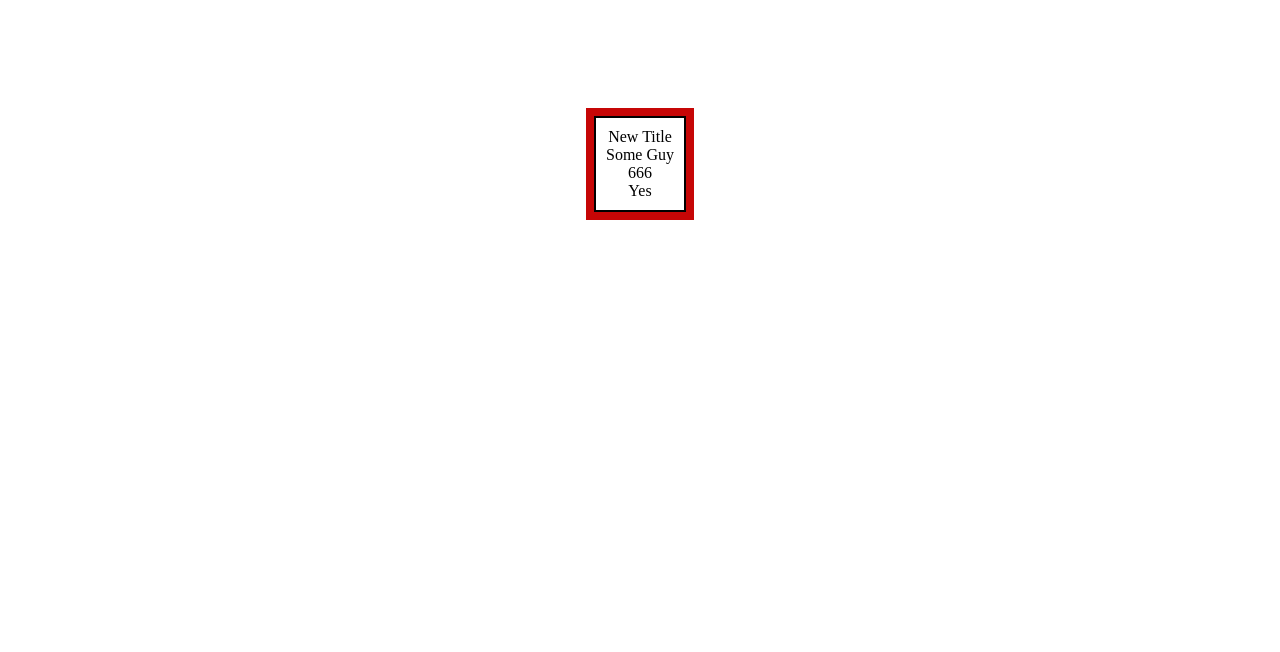
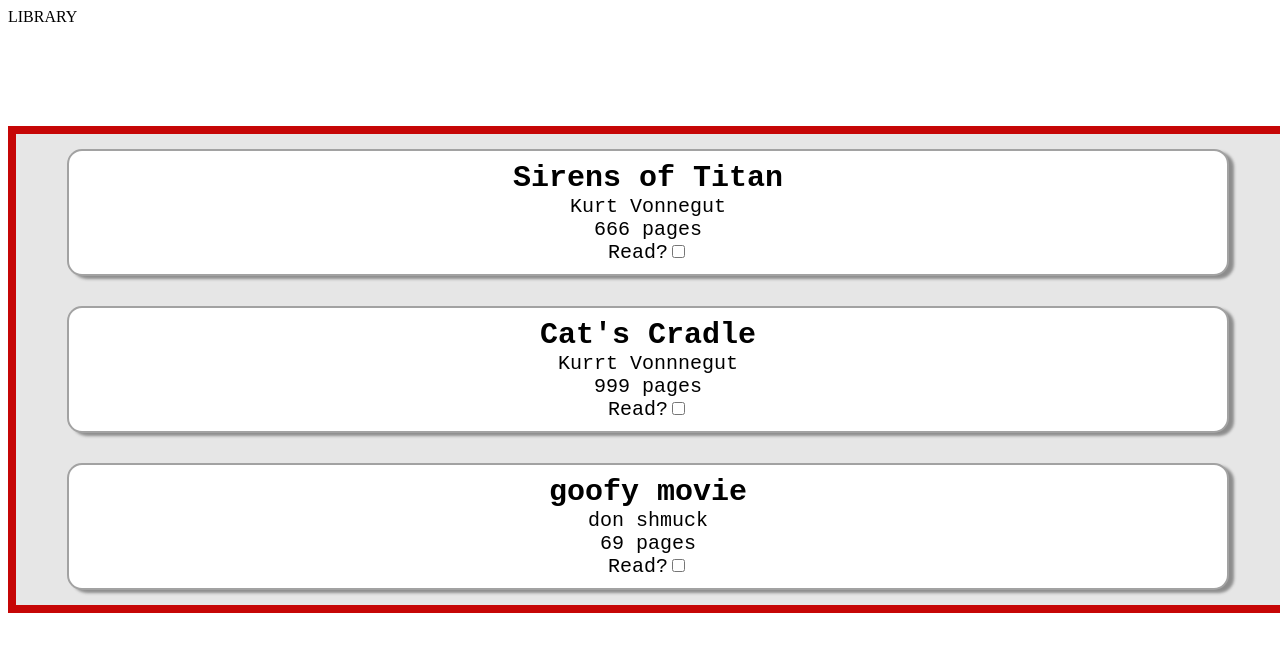
Before and after one commit to LoKrohn/library-app, a plain HTML site: page index.html in a window 1280 px wide. Drawn offline with Linux system fonts and the light colour scheme; a web font is replaced by a local one.

Commit message:
add function for flexible card addition

```diff
--- a/app.js
+++ b/app.js
@@ -1,3 +1,58 @@
-const title = document.querySelector('.title');
+const library = [
+    {
+        "title": "Sirens of Titan",
+        "author": "Kurt Vonnegut",
+        "pages": "666",
+        "read": true
+    },
+    {
+        "title": "Cat's Cradle",
+        "author": "Kurrt Vonnnegut",
+        "pages": "999",
+        "read": false
+        },
+    {
+        "title": "goofy movie",
+        "author": "don shmuck",
+        "pages": "69",
+        "read": false
+            }
+    ];
 
-title.textContent = 'New Title';
+// function Book(title, author, pages, read) {
+//     this.title = title;
+//     this.author = author;
+//     this.pages = pages;
+//     this.read = Boolean(read);
+// }
+
+const container = document.querySelector('#container');
+
+function createBookCards () {
+    for (let i=0; i<library.length; i++) {
+        const book = document.createElement('div');
+            book.classList.add('book');
+        const title = document.createElement('div');
+            title.classList.add('title');
+            title.textContent= library[i].title;
+        const author = document.createElement('div');
+            author.classList.add('author');
+            author.textContent = library[i].author;
+        const pages = document.createElement('div');
+            pages.classList.add('author');
+            pages.textContent = `${library[i].pages} pages`;
+        const read = document.createElement("INPUT");
+            read.setAttribute("type","checkbox");
+        const readLabel = document.createElement('div');
+            readLabel.textContent = "Read?";
+
+        container.appendChild(book);
+        book.appendChild(title);
+        book.appendChild(author);
+        book.appendChild(pages);
+        book.appendChild(readLabel);
+        readLabel.appendChild(read);
+}
+}
+
+createBookCards();
--- a/index.html
+++ b/index.html
@@ -7,23 +7,13 @@
     <title>Document</title>
     <link rel="stylesheet" href="style.css">
     <script src="app.js" defer></script>
+    <link rel="preconnect" href="https://fonts.googleapis.com">
+<link rel="preconnect" href="https://fonts.gstatic.com" crossorigin>
+<link href="https://fonts.googleapis.com/css2?family=PT+Mono&display=swap" rel="stylesheet">
 </head>
 <body>
-    <div class="library">
-    <div class="book">
-        <div class="title">
-        </div>
-        <div class="author">
-            Some Guy
-        </div>
-        <div class="pages">
-            666
-        </div>
-        <div class="read">
-            Yes
-        </div>
+    <div class="header">LIBRARY</div>
+    <div id="container">
     </div>
-    </div>
-
 </body>
 </html>
--- a/style.css
+++ b/style.css
@@ -1,21 +1,28 @@
-body {
-    display: flex;
-    align-items: center;
-    justify-content: center;
 
-}
-
-.library {
+#container {
     margin-top: 100px;
     border: 8px solid rgb(198, 6, 6);
     display: flex;
+    flex-direction: column;
+    align-items: center;
+    width: 100%;
+    background-color: rgb(230, 230, 230);
 }
 
 .book {
-    border: 2px solid rgb(0, 0, 0);
+    border: 2px solid rgb(162, 162, 162);
+    border-radius: 15px;
+    box-shadow: 5px 3px 3px rgb(141, 141, 141);
     padding: 10px;
-    width:fit-content;
-    display: flex;
-    flex-direction: column;
-    align-items: center;
+    width:90%;
+    margin: 15px;
+    text-align: center;
+    font-family: 'PT Mono', monospace;
+    font-size: 20px;
+    background-color: rgb(255, 255, 255);
 }
+
+.title {
+    font-size: 30px;
+    font-weight: bolder;
+}
```
